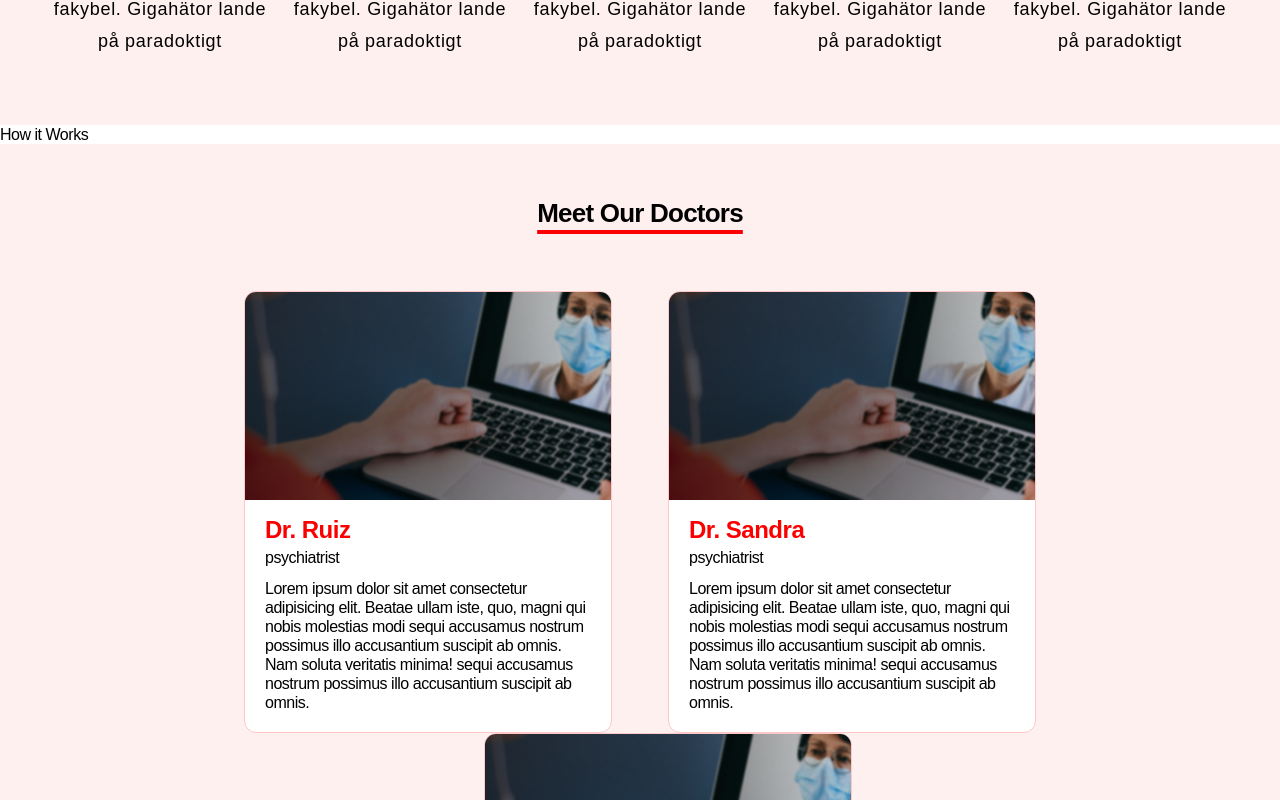
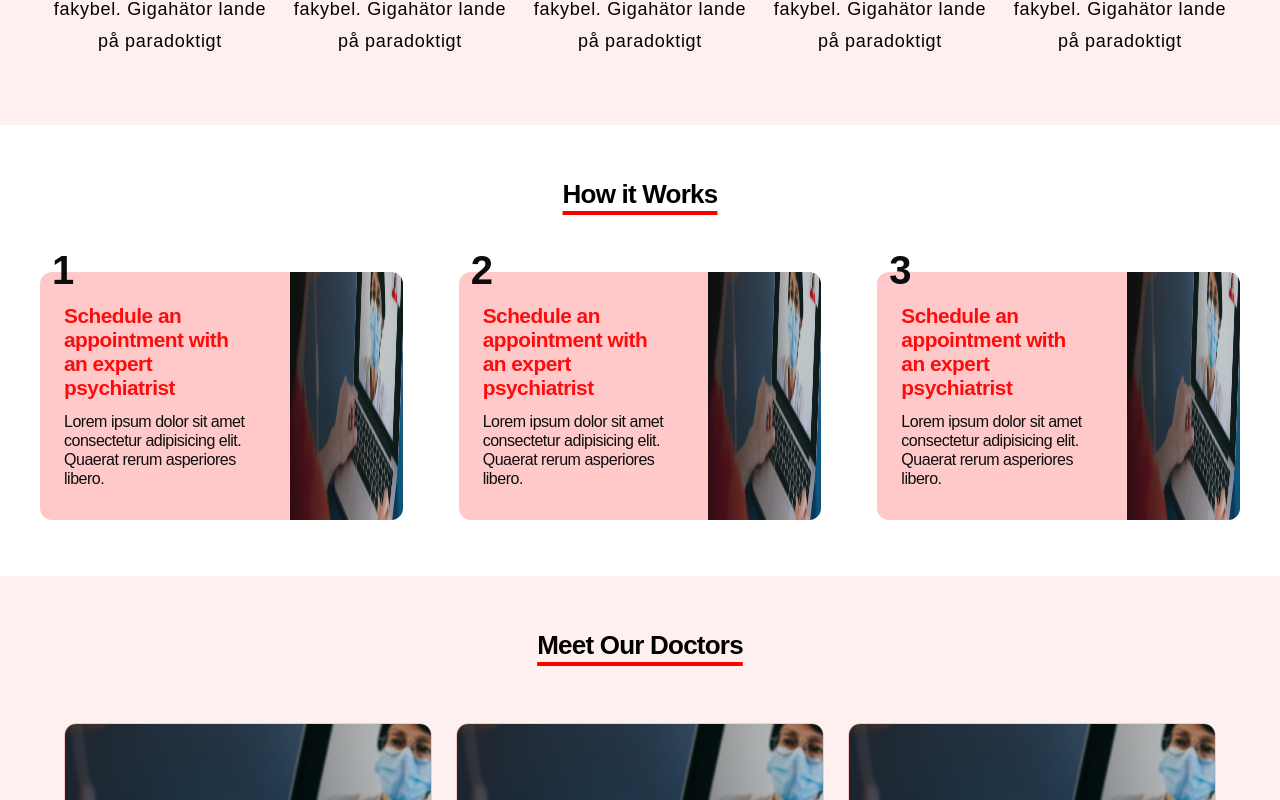
Before and after one commit to kodaas/telepsy-frontend, a Vue app: page / in a window 1280 px wide. Shown: the part 1240-2040 px from the top of the page. Built offline with nearby package versions, Linux system fonts and the light colour scheme.

Commit message:
ui update

```diff
--- a/src/components/doctors.vue
+++ b/src/components/doctors.vue
@@ -2,7 +2,7 @@
     <section class="bg-pink-light px-10 pt-12 pb-14">
         <h1 class="font-poppins underline underline-offset-8 decoration-red decoration-4 text-lg font-bold mb-14 text-center">Meet Our Doctors</h1>
 
-        <div class="flex flex-wrap justify-center space-x-14">
+        <div class="flex flex-wrap justify-evenly">
 
             <SingleDoctor imgUri="/src/assets/image/hero.png" name="Ruiz" role="psychiatrist" about="Lorem ipsum dolor sit amet consectetur adipisicing elit. Beatae ullam iste, quo, magni qui nobis molestias modi sequi accusamus nostrum possimus illo accusantium suscipit ab omnis. Nam soluta veritatis minima! sequi accusamus nostrum possimus illo accusantium suscipit ab omnis." :like="10"/>
             <SingleDoctor imgUri="/src/assets/image/hero.png" name="Sandra" role="psychiatrist" about="Lorem ipsum dolor sit amet consectetur adipisicing elit. Beatae ullam iste, quo, magni qui nobis molestias modi sequi accusamus nostrum possimus illo accusantium suscipit ab omnis. Nam soluta veritatis minima! sequi accusamus nostrum possimus illo accusantium suscipit ab omnis." :like="5"/>
--- a/src/components/process.vue
+++ b/src/components/process.vue
@@ -1,5 +1,42 @@
 <template>
-    <h1>How it Works</h1>
+    <section class="bg-white px-10 pt-12 pb-14">
+        <h1 class="font-poppins underline underline-offset-8 decoration-red decoration-4 text-lg font-bold mb-14 text-center">How it Works</h1>
+
+        <div class="flex justify-between space-x-14">
+            <section class="w-[33em] relative grid grid-cols-3 gap-3 rounded-xl hover:shadow-sm transition-all duration-300 bg-pink opacity-95">
+                <span class="absolute text-xl font-bold -top-7 left-3">1</span>
+                <div class="py-8 px-6 col-span-2">
+                    <h2 class="font-poppins text-[1.3em] font-bold leading-6 mb-3 text-red">Schedule an appointment with an expert psychiatrist</h2>
+                    <p>Lorem ipsum dolor sit amet consectetur adipisicing elit. Quaerat rerum asperiores libero.</p>
+                </div>
+                <span class="overflow-hidden">
+                    <img src="/src/assets/image/hero.png" class="h-full w-full rounded-r-xl rounded-br-xl" alt="Image">
+                </span>
+            </section>
+
+            <section class="w-[33em] relative grid grid-cols-3 gap-3 rounded-xl hover:shadow-sm transition-all duration-300 bg-pink opacity-95">
+                <span class="absolute text-xl font-bold -top-7 left-3">2</span>
+                <div class="py-8 px-6 col-span-2">
+                    <h2 class="font-poppins text-[1.3em] font-bold leading-6 mb-3 text-red">Schedule an appointment with an expert psychiatrist</h2>
+                    <p>Lorem ipsum dolor sit amet consectetur adipisicing elit. Quaerat rerum asperiores libero.</p>
+                </div>
+                <span class="overflow-hidden">
+                    <img src="/src/assets/image/hero.png" class="h-full w-full rounded-r-xl rounded-br-xl" alt="Image">
+                </span>
+            </section>
+
+            <section class="w-[33em] relative grid grid-cols-3 gap-3 rounded-xl hover:shadow-sm transition-all duration-300 bg-pink opacity-95">
+                <span class="absolute text-xl font-bold -top-7 left-3">3</span>
+                <div class="py-8 px-6 col-span-2">
+                    <h2 class="font-poppins text-[1.3em] font-bold leading-6 mb-3 text-red">Schedule an appointment with an expert psychiatrist</h2>
+                    <p>Lorem ipsum dolor sit amet consectetur adipisicing elit. Quaerat rerum asperiores libero.</p>
+                </div>
+                <span class="overflow-hidden">
+                    <img src="/src/assets/image/hero.png" class="h-full w-full rounded-r-xl rounded-br-xl" alt="Image">
+                </span>
+            </section>
+        </div>
+    </section>
 </template>
 
 <script setup>
--- a/src/components/singleDoctor.vue
+++ b/src/components/singleDoctor.vue
@@ -1,5 +1,5 @@
 <template>
-    <section class="w-[23em] border-[1px] border-pink rounded-xl overflow-hidden hover:shadow-sm transition-all duration-300 bg-white">
+    <section class="w-[23em] min-w-[23em] max-w-[23em] mb-5 border-[1px] border-pink rounded-xl overflow-hidden hover:shadow-sm transition-all duration-300 bg-white">
         <img :src="imgUri" class="w-full h-52 mb-0 object-cover" :alt="name">
         <div class="p-5 pt-3">
           <h1 class="font-poppins text-[1.5em] font-bold leading-9 text-red">Dr. {{ name }}</h1>
```
